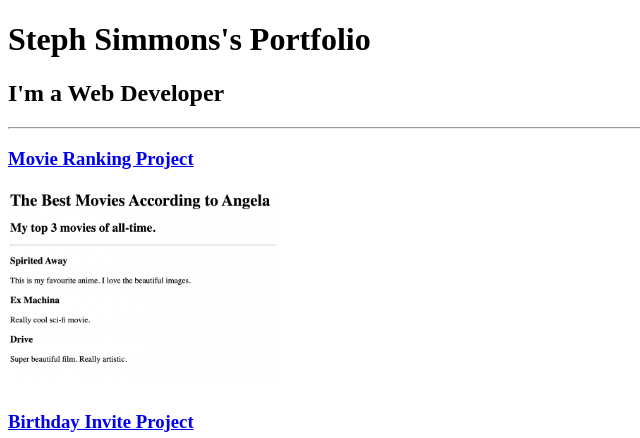
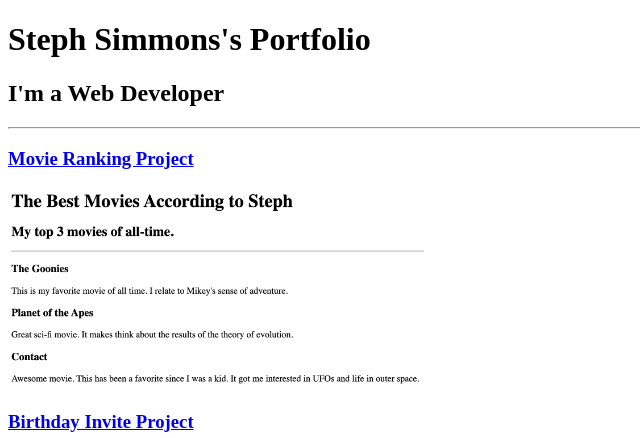
Before and after one commit to jetty-setter/Portfolio, a plain HTML site: page index.html in a window 1280 px wide. Shown: the top 438 px of the page, without its empty margins (0-640 px from the left). Drawn offline with Linux system fonts and the light colour scheme.

Commit message:
Add files via upload
Incorrect screenshot for Movie Rankings

```diff
--- a/index.html
+++ b/index.html
@@ -11,7 +11,7 @@
   <h2>I'm a Web Developer</h2>
   <hr />
   <h3><a href="./public/movie-ranking.html">Movie Ranking Project</a></h3>
-  <img src="./assets/images/movie-ranking.png" height="200" alt="movie ranking project preview"/>
+  <img src="./assets/images/movie-rank.png" height="200" alt="movie ranking project preview"/>
   <h3><a href="./public/birthday-invite.html">Birthday Invite Project</a></h3>
   <img src="./assets/images/birthday-invite.png" height="200" alt="birthday invite project preview"/>
   <hr />
```
